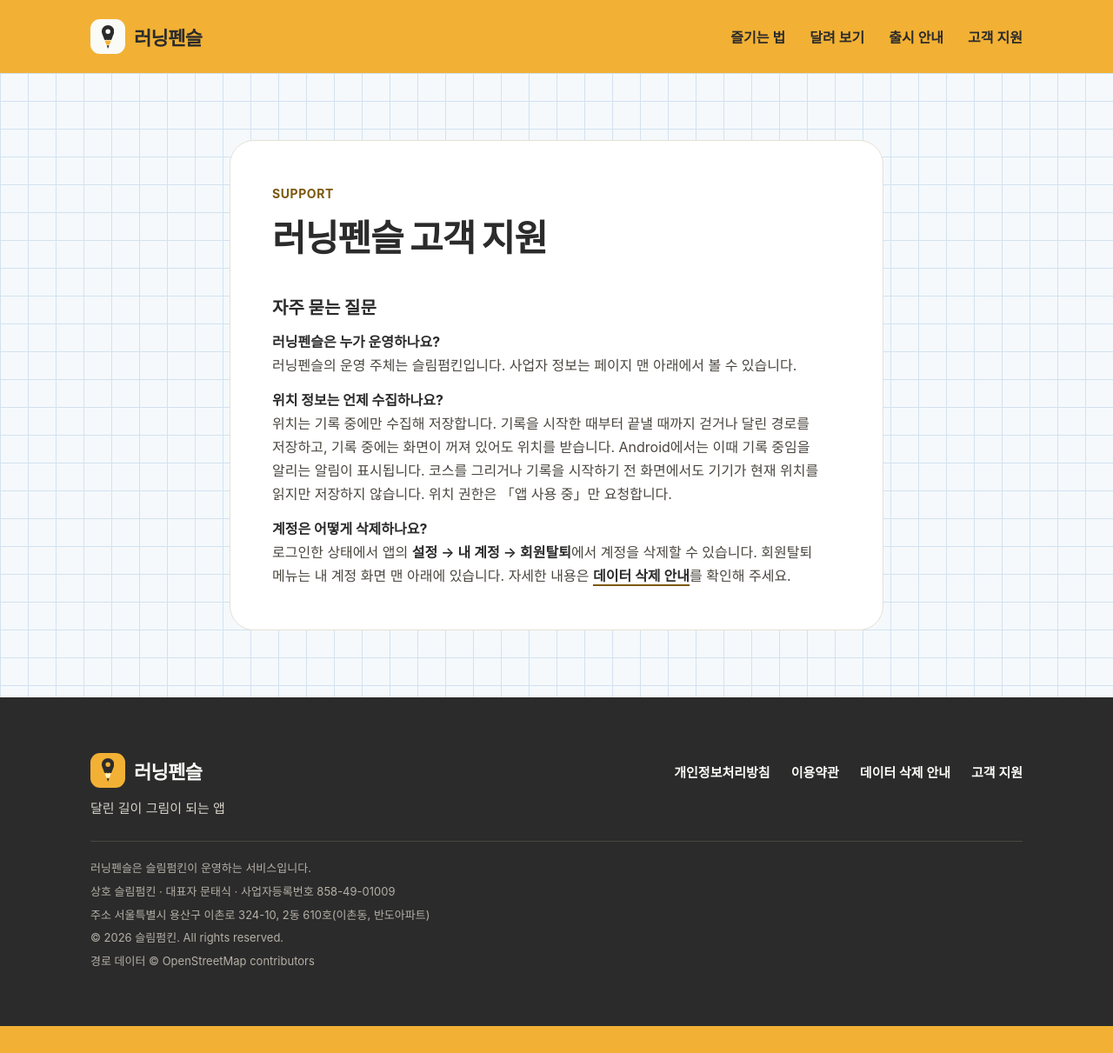
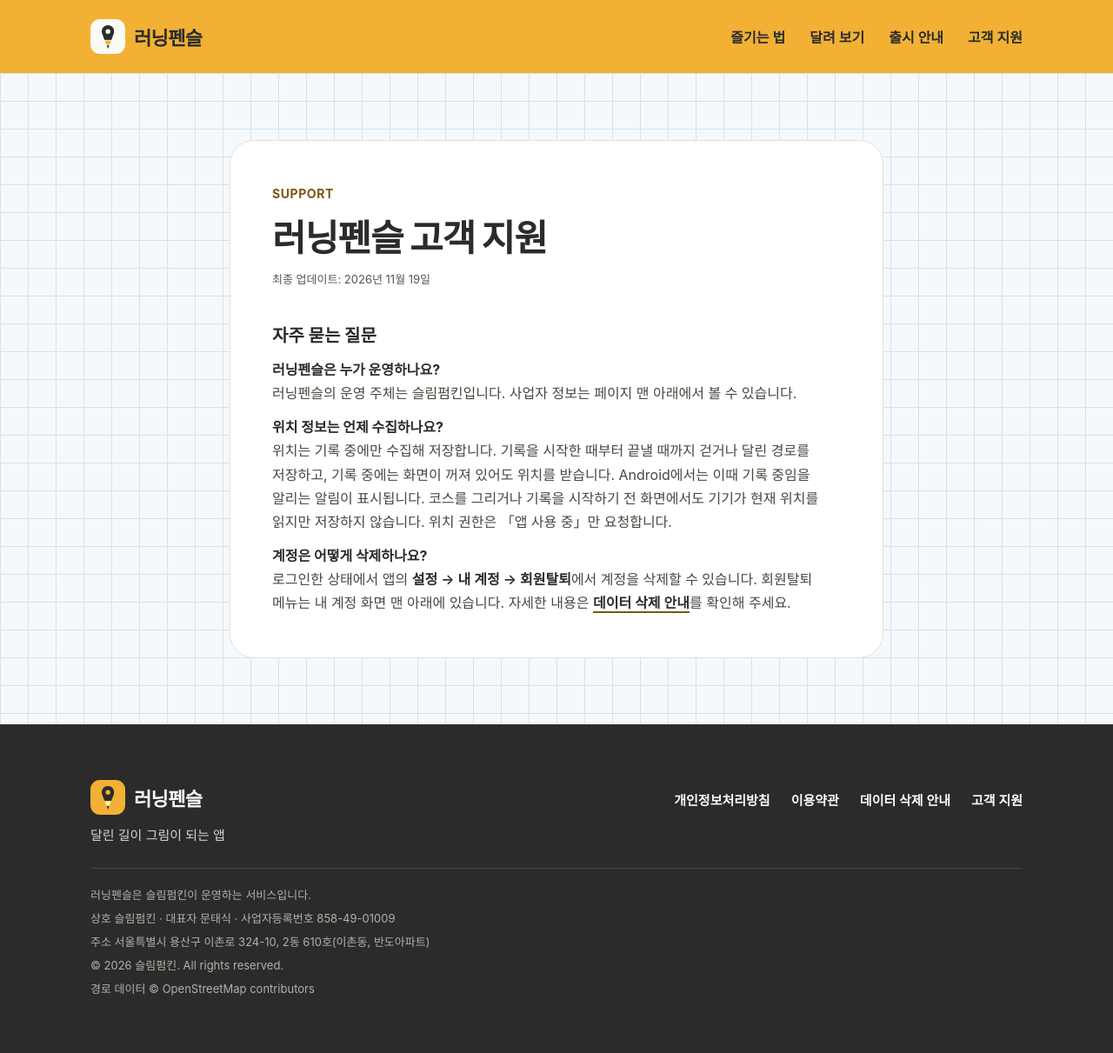
Before and after one commit to SlimPumpkin/runningpencil.com, a Jekyll site: the page built from support/index.html, in a window 1280 px wide. Shown: the whole page at 87% size. Built offline with Jekyll 4.4.1, drawn with Linux system fonts in a browser that asks for light colours; some web fonts are replaced; before the commit the page ends 1180 px from its top, so only the background shows below that.

Commit message:
feat: 고객 지원 페이지에 최종 업데이트 날짜 표시 (게이트 날)
- support/index.html front matter의 heading 다음에 updated 한 줄 (D-12, 이메일 게이트 날짜)
- 이 커밋만으로는 연락처 값이 없어 점검 7번 하나만 실패함. 다음 커밋이 지원 이메일을 채움

Claude-Session: https://claude.ai/code/session_01P5rpuN2GQLZuP6ra8gbXpF
Co-Authored-By: Claude Opus 5.5 <noreply@anthropic.com>

```diff
--- a/support/index.html
+++ b/support/index.html
@@ -4,6 +4,7 @@ title: "고객 지원"
 description: "러닝펜슬 문의 방법, 공개 코스 신고 방법, 자주 묻는 질문을 안내합니다."
 eyebrow: "SUPPORT"
 heading: "러닝펜슬 고객 지원"
+updated: "2026년 11월 19일"
 ---
 {%- if site.data.company.support_email.size > 0 %}
                     <section id="contact">
```
